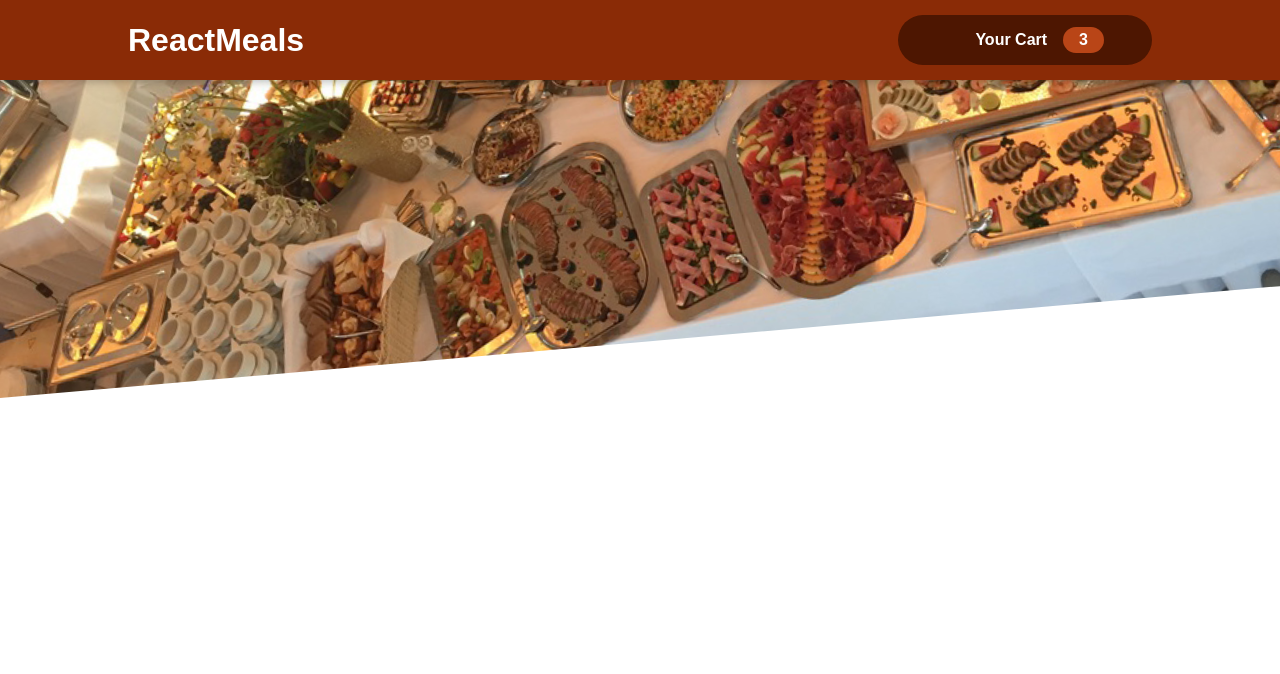
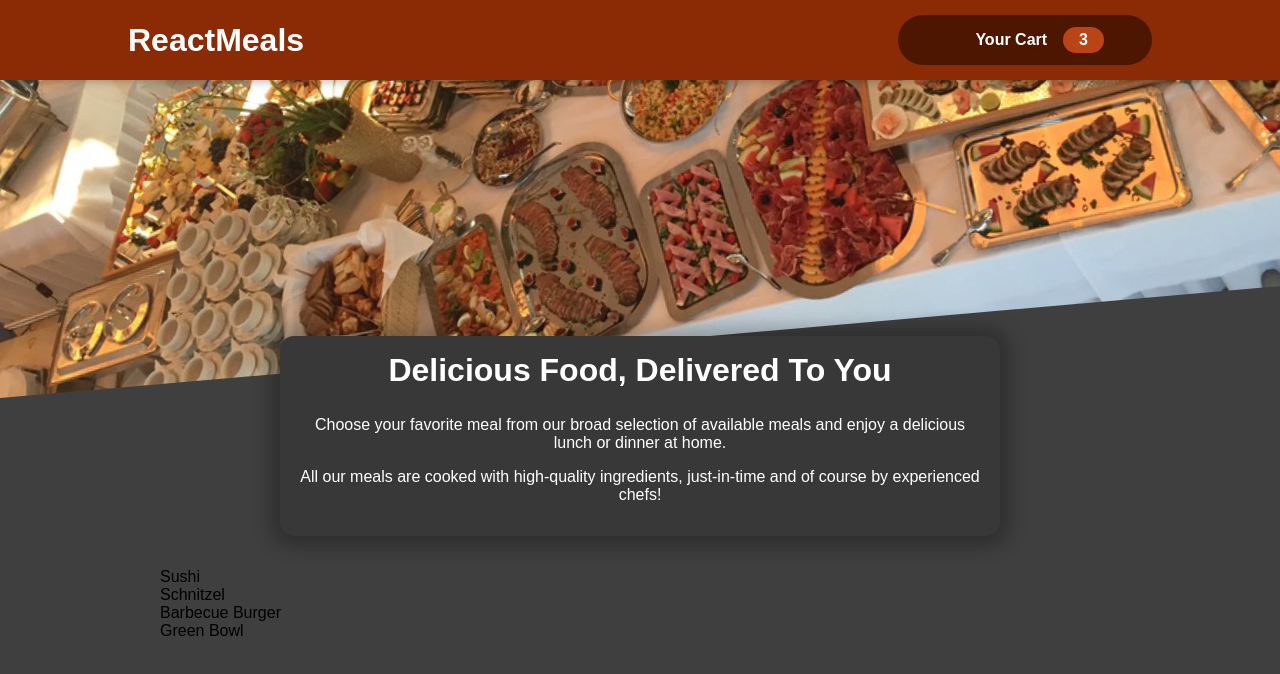
Before and after one commit to somratcste/react-guide, a React (Create React App) app: page / in a window 1280 px wide. Shown: the top 674 px of the page. Built offline with nearby package versions, Linux system fonts and the light colour scheme; some icons are missing.

Commit message:
task: add meals summary component

```diff
--- a/src/App.js
+++ b/src/App.js
@@ -10,6 +10,7 @@
 import AuthContext from './components/store/AuthContext';
 import ReactHook from './components/ReactHook/ReactHook';
 import Header from './components/Layout/Header';
+import Meals from './components/Meals/Meals';
 
 const App = () => {
     const ctx = useContext(AuthContext);
@@ -26,6 +27,9 @@
 
             {/* Food Order App */}
             <Header />
+            <main>
+                <Meals />
+            </main>
         </>
     );
 };
--- /dev/null
+++ b/src/components/Meals/AvailableMeals.js
@@ -0,0 +1,42 @@
+import classes from './AvailableMeals.module.css'
+
+const DUMMY_MEALS = [
+    {
+      id: 'm1',
+      name: 'Sushi',
+      description: 'Finest fish and veggies',
+      price: 22.99,
+    },
+    {
+      id: 'm2',
+      name: 'Schnitzel',
+      description: 'A german specialty!',
+      price: 16.5,
+    },
+    {
+      id: 'm3',
+      name: 'Barbecue Burger',
+      description: 'American, raw, meaty',
+      price: 12.99,
+    },
+    {
+      id: 'm4',
+      name: 'Green Bowl',
+      description: 'Healthy...and green...',
+      price: 18.99,
+    },
+  ];
+
+const AvailableMeals = () => {
+    const mealsList = DUMMY_MEALS.map(meal => <li>{meal.name}</li>);
+
+    return (
+        <section className={classes.meals}>
+            <ul>
+                {mealsList}
+            </ul>
+        </section>
+    )
+};
+
+export default AvailableMeals;
--- /dev/null
+++ b/src/components/Meals/AvailableMeals.module.css
@@ -0,0 +1,24 @@
+.meals {
+    max-width: 60rem;
+    width: 90%;
+    margin: 2rem auto;
+    animation: meals-appear 1s ease-out forwards;
+  }
+
+  .meals ul {
+    list-style: none;
+    margin: 0;
+    padding: 0;
+  }
+
+  @keyframes meals-appear {
+    from {
+      opacity: 0;
+      transform: translateY(3rem);
+    }
+
+    to {
+      opacity: 1;
+      transform: translateY(0);
+    }
+  }
--- /dev/null
+++ b/src/components/Meals/Meals.js
@@ -0,0 +1,13 @@
+import AvailableMeals from "./AvailableMeals";
+import MealsSummary from "./MealsSummary";
+
+const Meals = () => {
+    return (
+        <>
+            <MealsSummary />
+            <AvailableMeals />
+        </>
+    );
+};
+
+export default Meals;
--- /dev/null
+++ b/src/components/Meals/MealsSummary.js
@@ -0,0 +1,19 @@
+import classes from './MealsSummary.module.css';
+
+const MealsSummary = () => {
+    return (
+        <section className={classes.summary}>
+            <h2>Delicious Food, Delivered To You</h2>
+            <p>
+                Choose your favorite meal from our broad selection of available meals
+                and enjoy a delicious lunch or dinner at home.
+            </p>
+            <p>
+                All our meals are cooked with high-quality ingredients, just-in-time and
+                of course by experienced chefs!
+            </p>
+        </section>
+    );
+};
+
+export default MealsSummary;
--- /dev/null
+++ b/src/components/Meals/MealsSummary.module.css
@@ -0,0 +1,18 @@
+.summary {
+    text-align: center;
+    max-width: 45rem;
+    width: 90%;
+    margin: auto;
+    margin-top: -10rem;
+    position: relative;
+    background-color: #383838;
+    color: white;
+    border-radius: 14px;
+    padding: 1rem;
+    box-shadow: 0 1px 18px 10px rgba(0, 0, 0, 0.25);
+  }
+
+  .summary h2 {
+    font-size: 2rem;
+    margin-top: 0;
+  }
--- a/src/index.css
+++ b/src/index.css
@@ -10,6 +10,8 @@
 
 body {
   margin: 0;
+  /* food order app  */
+  background-color: #3f3f3f;
 }
 
 main {
```
